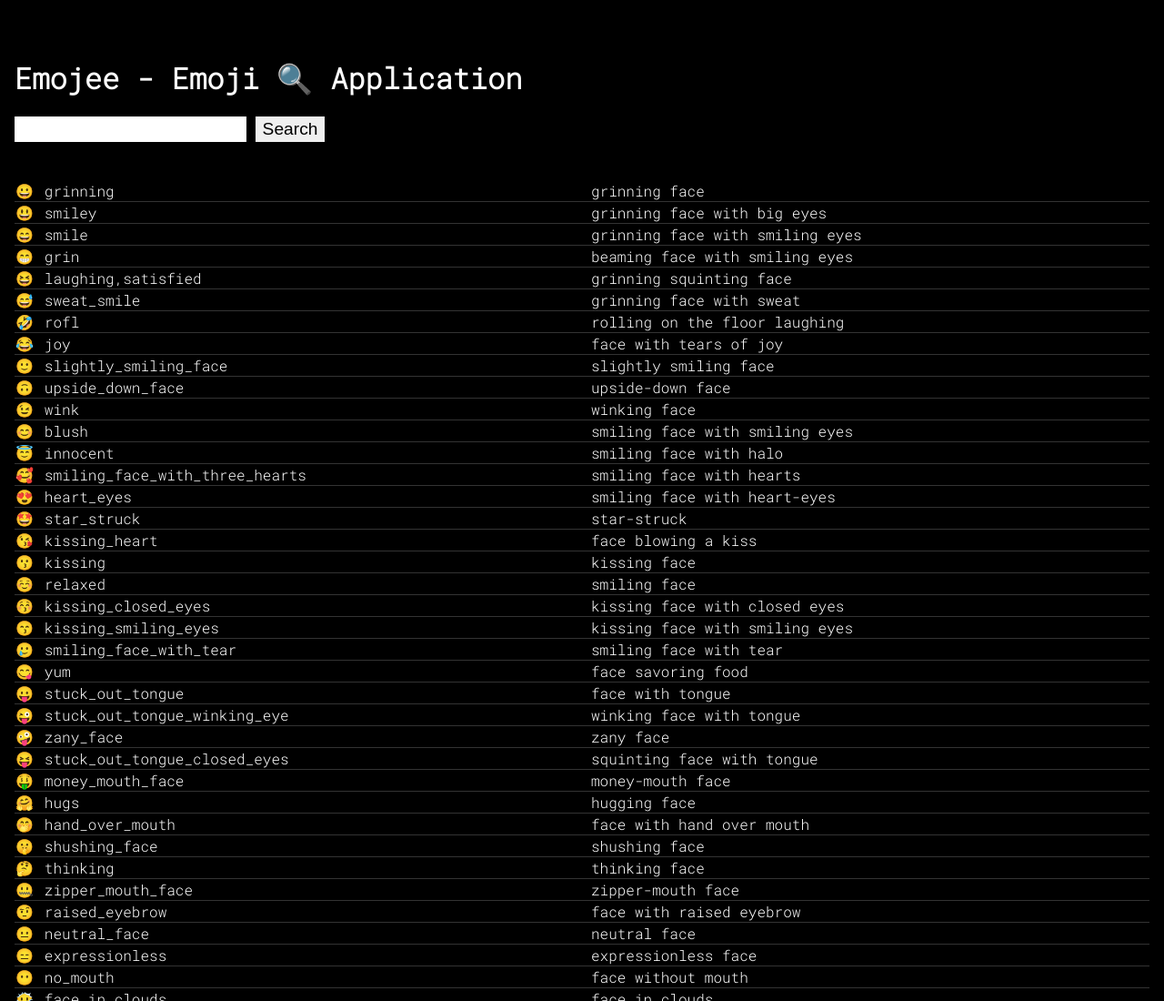
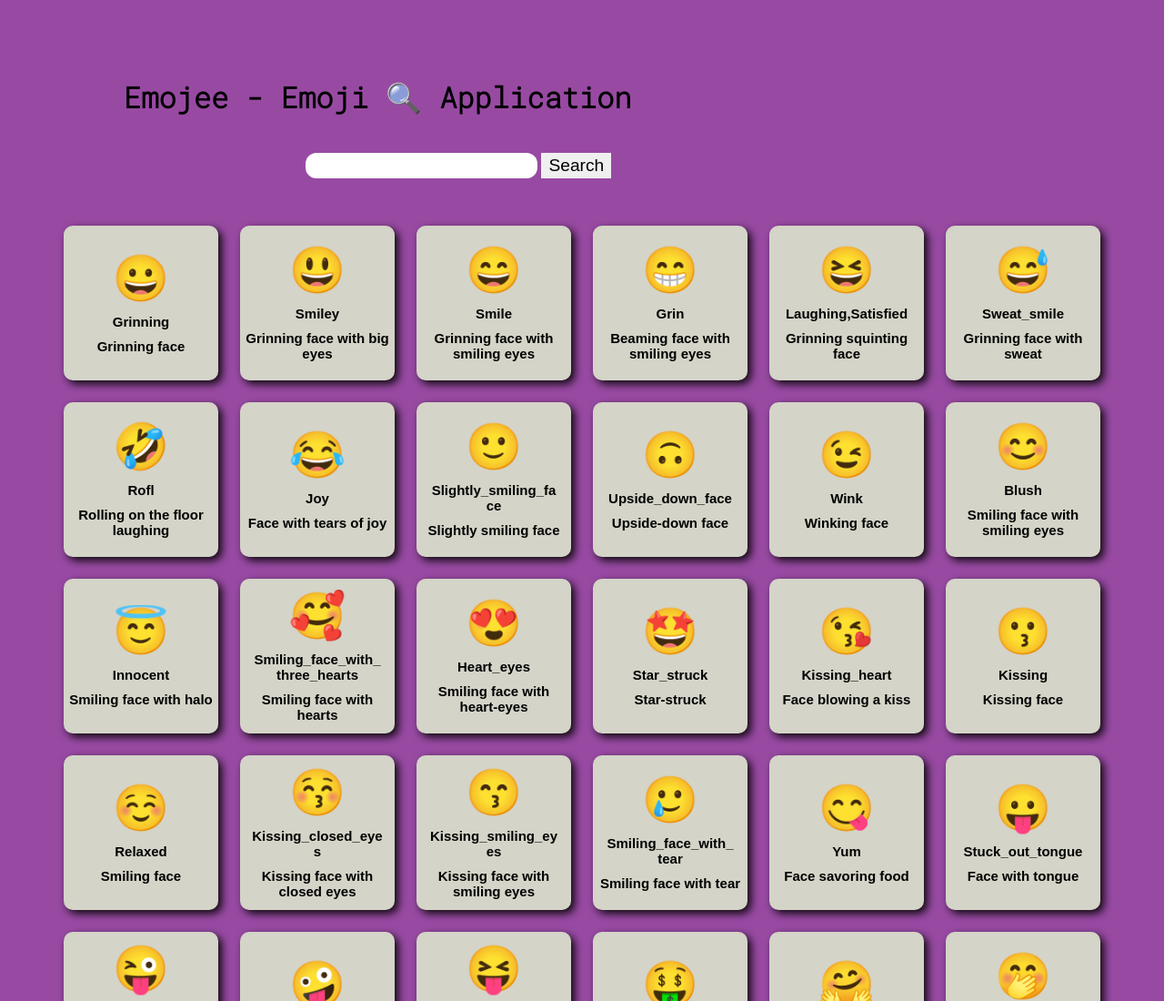
Before and after one commit to Abesh2024/Search-Emoji-Project, a plain HTML site: page index.html in a window 1280 px wide. Shown: the top 1100 px of the page at 91% size. Drawn offline with Linux system fonts and the light colour scheme.

Commit message:
updation happened

```diff
--- a/index.html
+++ b/index.html
@@ -8,7 +8,7 @@
   </head>
   <body>
     <div class="container mt-3">
-      <h1>Emojee - Emoji 🔍 Application</h1>
+      <h1 class="animate">Emojee - Emoji 🔍 Application</h1>
       <br />
       <form action="" id="search_form">
         <input type="text" name="" id="search_field" />
@@ -16,10 +16,11 @@
       </form>
       <br />
       <br />
-      <table>
-        <tbody id="search_result_container"></tbody>
-      </table>
     </div>
+      <div id="search_result_container">
+
+      </div>
+
     <script src="./emoji.js"></script>
     <script src="./script.js"></script>
   </body>
--- a/script.js
+++ b/script.js
@@ -37,38 +37,18 @@
     //shoing the filtered data
     filteredData.forEach((e)=>{
 
-        //making the elements in js
-        let new_row = document.createElement("tr");
-        let new_emoji = document.createElement("td");
-        let new_aliases = document.createElement("td");
-        let new_desc = document.createElement("td");
-
-
-        //giving the innerText to elements
-        new_emoji.innerText = e.emoji;
-        new_aliases.innerText = e.aliases;
-        new_desc.innerText = e.description;
-
-        // new_row.classList.add("emoji");
-        // new_desc.classList.add("desc");
-        // new_aliases.classList.add("aliases");
-
-        // console.log(new_emoji,new_aliases,new_desc);
-
-
-        //appending those tds to the tr
-        new_row.appendChild(new_emoji);
-        new_row.appendChild(new_aliases);
-        new_row.appendChild(new_desc);
-
-        //appending the tr to parent (tbody)
-        parent.appendChild(new_row);
+        let Box = document.createElement("div");
+        Box.classList.add("box");
+        // let Aliases = e.aliases.join(" ");
+        Box.innerHTML=`
+            <p class="Emojyy">${e.emoji}</p>
+            <p class ="aliases">${e.aliases}</p>
+            <p class="desc">${e.description}</p>
+        `
+        parent.appendChild(Box);
     })
 }
 
-// console.log(emojiList);
-
-//keyup event is applied here
 document.getElementById("search_field").addEventListener("keyup", searchEmoji)
 
 //first time to show all the emojis
--- a/style.css
+++ b/style.css
@@ -1,24 +1,48 @@
 @import url('https://fonts.googleapis.com/css2?family=Roboto+Mono:wght@300&display=swap');
 
 :root{
-    --black:#000000;
-    --white:#ffffff;
+    --black:#86676700;
+    --white:#a32828;
     --gray:#333333;
 }
 
-body,h1,h2,h3,h4,h5,h6,p{
+body,h2,h3,h4,h5,h6,p{
     margin: 0px;
     padding: 0px;
+    /* font-family: 'Roboto Mono', monospace; */
+    font-family: "arial";
+}
+
+h1 {
     font-family: 'Roboto Mono', monospace;
+    font-weight: bold;
+    color: black;
+}
+
+.animate {
+    animation: animate 3s ease-in-out 2s infinite normal both;
+
+    transform: translateX(-90px);
+}
+
+@keyframes animate {
+    from {
+        transform: translateX(-200px);
+    }
+    to {
+        transform: translateX(0);
+    }
 }
 
 body{
-    background-color: var(--black);
-    color: var(--white);
+    /* background-color: var(--black); */
+    /* color: var(--white); */
+    background-color:rgb(152, 74, 163);
 }
 
 .container{
     padding: 1rem;
+    margin-left: 20rem;
 }
 
 .mt-3{
@@ -46,31 +70,82 @@
     border-color: var(--gray);
 }
 
-.emoji{
-    font-size: 300%;
-    width: 8rem;
-    max-width: 8rem;
-}
-
-.aliases{
-    text-transform: capitalize;
-    font-size: 125%;
-}
-
 .desc{
-    font-size: 125%;
+    font-size: 15px;
 }
 
 .desc::first-letter{
     text-transform: uppercase;
 }
 
-table{
-    border-collapse: collapse;
-    width: 100%;
+.box{
+    display: flex;
+    flex-direction: column;
+    width: 10rem;
+    border: none;
+    justify-content: center;
+    align-items: center;
+    height: 10rem;
+    gap: 10px;
+    padding: 5px;
+    text-align: center;
+    border-radius: 10px;
+    box-shadow: 4px 4px 10px #0d080c;
+    cursor: pointer;
+    background-color: #d4d4c8;
+    overflow: auto;
+    color: #010101;
+    font-weight: 600;
+    overflow-y: hidden;
 }
 
-tr, td{
-    border-top: 1ps solid var(--gray);
-    border-bottom: 1px solid var(--gray);
+.box:hover {
+    background-color: #a32828;
+    transition: 0.6s;
+    color: #ffffff;
+    /* border: solid #44445e; */
+    border-color: #a32828;
 }
+
+#search_result_container {
+    display: flex;
+    flex-wrap: wrap;
+    justify-content: center;
+    align-items: center;
+    gap: 1.5rem;
+}
+
+.Emojyy{
+    font-size: 50px;
+    /* width: 8rem;
+    max-width: 8rem; */
+    transition: all 0.5s;
+
+}
+
+.Emojyy:hover{
+
+    transform: scale(2);
+
+}
+
+.aliases{
+    text-transform: capitalize;
+    font-size: 15px;
+}
+
+.box p{
+    word-wrap: break-word;
+    /* border: 1px solid gray; */
+}
+
+.aliases{
+    /* text-overflow: ellipsis; */
+    width: 90%;
+    text-transform: capitalize;
+    font-size: 15px;
+}
+
+#search_field {
+    border-radius: 12px;
+}
```
